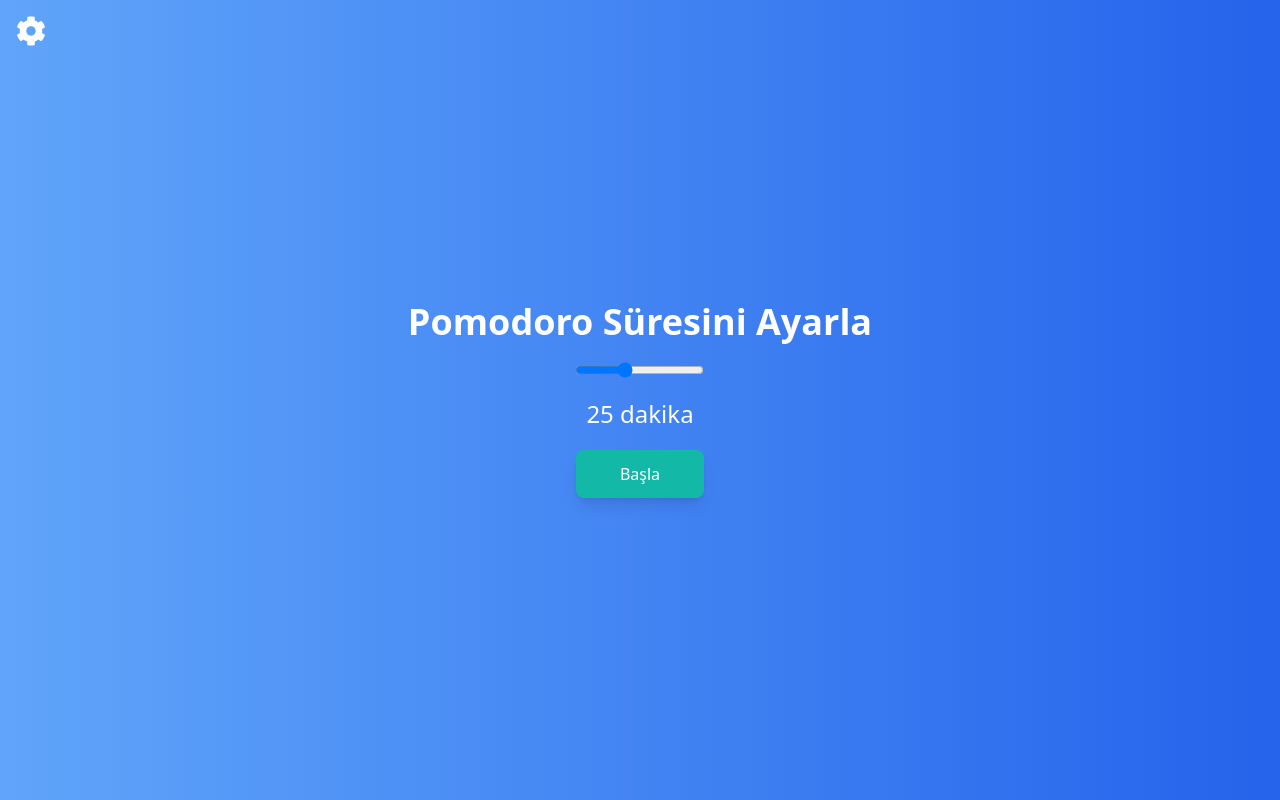
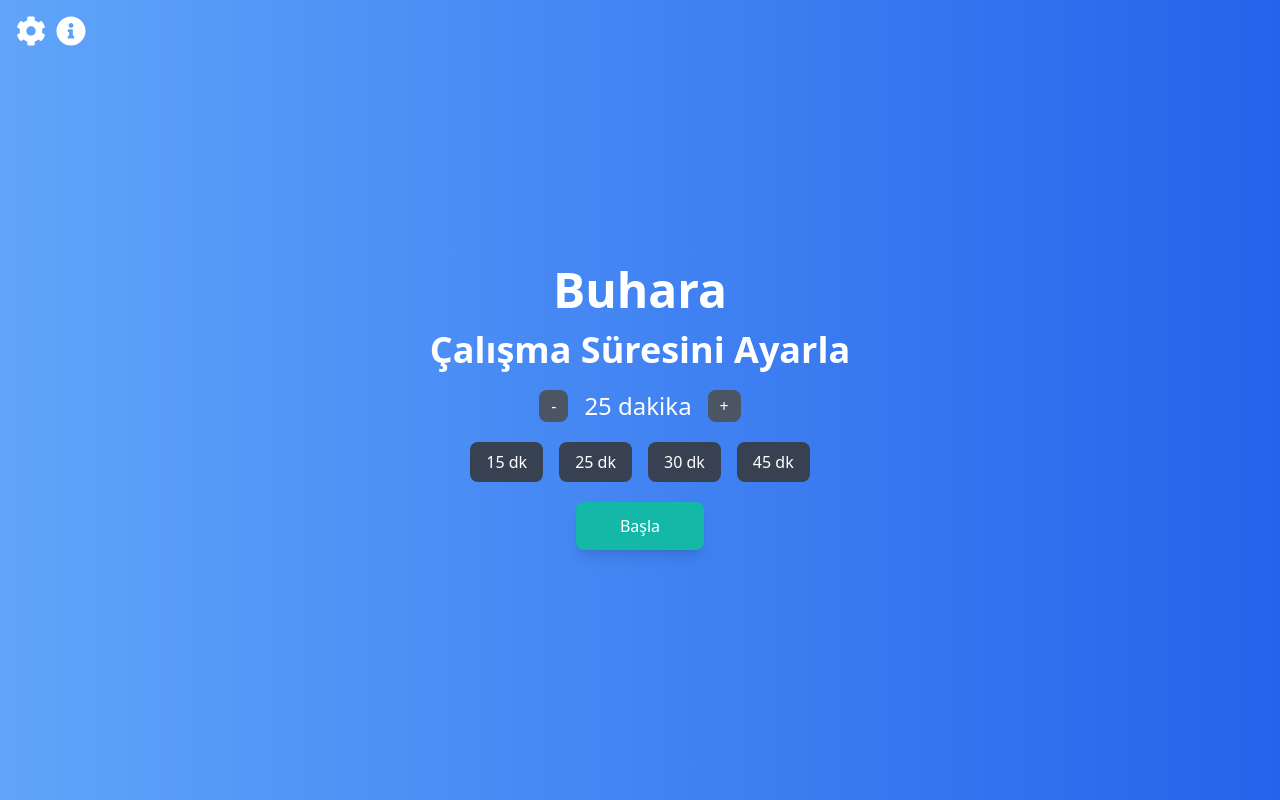
Before and after one commit to aspidisu/buhara, a Next.js app: page / in a window 1280 px wide. Built offline with nearby package versions, Linux system fonts and the light colour scheme.

Commit message:
bilgi butonu eklendi, zaman seçim menüzü düzenlendi, not ekleme fonksiyonu getirildi

```diff
--- a/app/components/pomordro-timer.jsx
+++ b/app/components/pomordro-timer.jsx
@@ -1,6 +1,6 @@
 "use client";
 import { useState, useEffect } from "react";
-import { FaCog } from "react-icons/fa";
+import { FaCog, FaInfoCircle } from "react-icons/fa";
 
 const PomodoroTimer = () => {
   const [time, setTime] = useState(1500);
@@ -11,11 +11,15 @@ const PomodoroTimer = () => {
   const [isSettingTime, setIsSettingTime] = useState(true);
   const [selectedTime, setSelectedTime] = useState(25);
   const [showSettings, setShowSettings] = useState(false);
+  const [showInfo, setShowInfo] = useState(false);
+
   const [bgColor, setBgColor] = useState(
     "bg-gradient-to-r from-blue-400 to-blue-600"
   );
   const [startButtonColor, setStartButtonColor] = useState("bg-teal-500");
   const [resetButtonColor, setResetButtonColor] = useState("bg-gray-600");
+  const [notes, setNotes] = useState([]);
+  const [newNote, setNewNote] = useState("");
 
   const quotes = [
     "Başarı, sürekli çaba gerektirir.",
@@ -95,6 +99,7 @@ const PomodoroTimer = () => {
     setIsSettingTime(true);
     setTime(1500);
     setSelectedTime(25);
+    setNotes([]);
   };
 
   const formatTime = (time) => {
@@ -111,6 +116,20 @@ const PomodoroTimer = () => {
     setIsSettingTime(false);
   };
 
+  const toggleSettings = () => {
+    setShowSettings(!showSettings);
+    if (showInfo) {
+      setShowInfo(false);
+    }
+  };
+
+  const toggleInfo = () => {
+    setShowInfo(!showInfo);
+    if (showSettings) {
+      setShowSettings(false);
+    }
+  };
+
   const handleBgColorChange = (color) => {
     setBgColor(color);
     setShowSettings(false);
@@ -124,6 +143,33 @@ const PomodoroTimer = () => {
     setResetButtonColor(color);
   };
 
+  const increaseTime = () => {
+    setSelectedTime((prev) => (prev < 60 ? prev + 1 : 60));
+  };
+
+  const decreaseTime = () => {
+    setSelectedTime((prev) => (prev > 5 ? prev - 1 : 5));
+  };
+
+  const quickSetTime = (minutes) => {
+    setSelectedTime(minutes);
+  };
+
+  const handleNoteAdd = () => {
+    if (newNote.trim()) {
+      const remainingTime = formatTime(time);
+      setNotes([...notes, `${newNote} ( ${remainingTime})`]);
+      setNewNote("");
+    }
+  };
+
+  const handleTextareaTransfer = () => {
+    if (newNote.trim() !== "") {
+      setNotes([...notes, { text: newNote, time: formatTime(time) }]);
+      setNewNote("");
+    }
+  };
+
   return (
     <div
       className={`${bgColor} flex flex-col items-center justify-center h-screen text-white font-sans`}
@@ -131,25 +177,58 @@ const PomodoroTimer = () => {
       <div className="absolute top-4 left-4">
         <FaCog
           className="text-3xl cursor-pointer hover:text-gray-300 transition"
-          onClick={() => setShowSettings(!showSettings)}
+          onClick={toggleSettings}
         />
       </div>
+
+      <div className="absolute top-4 left-14">
+        <FaInfoCircle
+          className="text-3xl cursor-pointer hover:text-gray-300 transition"
+          onClick={toggleInfo}
+        />
+      </div>
+
+      {showInfo && (
+        <div className="absolute text-xl max-sm:text-base top-20 max-sm:top-16 left-4 bg-white text-black rounded-lg shadow-lg p-4 z-10 w-[30rem]">
+          <h3 className="mb-4 font-semibold">Buhara Nasıl Çalışır?</h3>
+          <div className="flex flex-wrap gap-5">
+            <p>
+              Buhara, çalışma sürelerinizi daha verimli hale getirmek için
+              tasarlanmış bir uygulamadır. Uygulama, istediğiniz çalışma
+              süresini seçmenize olanak tanır ve bu süre boyunca tamamen
+              odaklanarak çalışmanızı sağlar.
+            </p>
+            <p>
+              {" "}
+              Çalışma süresi sona erdiğinde, 5 dakikalık kısa bir ara
+              verirsiniz. Bu ara, zihninizi dinlendirmek ve odaklanmanızı
+              tazelemek için önemlidir.{" "}
+            </p>
+            <p>
+              Uygulama, belirlediğiniz süreleri tutarak size geri bildirim
+              sağlar. Böylece, çalışma alışkanlıklarınızı takip edebilir ve
+              gerektiğinde ayarlamalar yapabilirsiniz. Buhara, verimliliğinizi
+              artırmak ve tükenmişliği önlemek amacıyla geliştirilmiştir.
+            </p>
+          </div>
+        </div>
+      )}
 
       {showSettings && (
         <div className="absolute text-xl max-sm:text-base top-20 max-sm:top-16 left-4 bg-white text-black rounded-lg shadow-lg p-4 z-10">
           <h3 className="mb-4">Arka Plan Rengini Seç</h3>
           <div className="flex flex-wrap gap-2">
             {[
-              "bg-gradient-to-r from-blue-400 to-blue-600",
-              "bg-gradient-to-r from-green-400 to-green-600",
-              "bg-gradient-to-r from-red-400 to-red-600",
-              "bg-gradient-to-r from-yellow-400 to-yellow-600",
-              "bg-gradient-to-r from-purple-400 to-purple-600",
-              "bg-gradient-to-r from-pink-400 to-pink-600",
-              "bg-gradient-to-r from-indigo-400 to-indigo-600",
-              "bg-gradient-to-r from-teal-400 to-teal-600",
-              "bg-gradient-to-r from-gray-400 to-gray-600",
-              "bg-gradient-to-r from-orange-400 to-orange-600",
+              "bg-gradient-to-r from-blue-400 via-blue-500 to-blue-600",
+              "bg-gradient-to-r from-green-400 via-green-500 to-green-600",
+              "bg-gradient-to-r from-red-400 via-red-500 to-red-600",
+              "bg-gradient-to-r from-yellow-400 via-yellow-500 to-yellow-600",
+              "bg-gradient-to-r from-purple-400 via-purple-500 to-purple-600",
+              "bg-gradient-to-r from-pink-400 via-pink-500 to-pink-600",
+              "bg-gradient-to-r from-indigo-400 via-indigo-500 to-indigo-600",
+              "bg-gradient-to-r from-teal-400 via-teal-500 to-teal-600",
+              "bg-gradient-to-r from-gray-400 via-gray-500 to-gray-600",
+              "bg-gradient-to-r from-orange-400 via-orange-500 to-orange-600",
             ].map((colorClass, index) => (
               <div
                 key={index}
@@ -207,19 +286,36 @@ const PomodoroTimer = () => {
 
       {isSettingTime ? (
         <div className="flex flex-col items-center">
+          <h1 className="text-5xl font-bold my-4">Buhara</h1>
           <h2 className="text-4xl max-sm:text-center font-semibold mb-5">
-            Pomodoro Süresini Ayarla
+            Çalışma Süresini Ayarla
           </h2>
-          <input
-            type="range"
-            min="5"
-            max="60"
-            value={selectedTime}
-            onChange={(e) => setSelectedTime(e.target.value)}
-            className="mb-5"
-            step="1"
-          />
-          <p className="text-2xl mb-5">{selectedTime} dakika</p>
+          <div className="flex items-center gap-4 mb-5">
+            <button
+              className="bg-gray-600 px-3 py-1 rounded-lg"
+              onClick={decreaseTime}
+            >
+              -
+            </button>
+            <p className="text-2xl">{selectedTime} dakika</p>
+            <button
+              className="bg-gray-600 px-3 py-1 rounded-lg"
+              onClick={increaseTime}
+            >
+              +
+            </button>
+          </div>
+          <div className="flex gap-4 mb-5">
+            {[15, 25, 30, 45].map((minute) => (
+              <button
+                key={minute}
+                className="bg-gray-700 px-4 py-2 rounded-lg hover:bg-opacity-80 transition"
+                onClick={() => quickSetTime(minute)}
+              >
+                {minute} dk
+              </button>
+            ))}
+          </div>
           <button
             className={`w-32 py-3 ${startButtonColor} hover:bg-opacity-70 transition-all duration-300 rounded-lg shadow-lg`}
             onClick={startTimerWithSelectedTime}
@@ -229,8 +325,9 @@ const PomodoroTimer = () => {
         </div>
       ) : (
         <>
-          <h2 className="text-4xl max-sm:text-center font-semibold mb-5">
-            Buhara Pomodoro Zamanlayıcı
+          <div className="flex flex-col items-center justify-center">
+            <h2 className="text-5xl max-sm:text-center font-bold mb-5">
+              Buhara
             </h2>{" "}
             <h1 className="text-6xl mb-5">{formatTime(time)}</h1>
             <div className="flex gap-5">
@@ -247,11 +344,43 @@ const PomodoroTimer = () => {
                 Sıfırla
               </button>
             </div>
-          {quoteVisible && (
-            <div className="mt-10 text-center">
-              <p className="text-xl italic">{motivationalQuote}</p>
+            <div
+              className={`mt-10 text-2xl max-sm:text-xl text-center transition-opacity duration-500 ${
+                quoteVisible ? "opacity-100" : "opacity-0"
+              }`}
+            >
+              {motivationalQuote || "İşinize odaklanın!"}
             </div>
-          )}
+            <div className="mt-10 flex items-start justify-center">
+              <textarea
+                className="bg-gray-700 w-80 p-4 rounded-lg text-white mb-4"
+                placeholder="Not ekle..."
+                value={newNote}
+                onChange={(e) => setNewNote(e.target.value)}
+              ></textarea>
+              <button
+                className="bg-green-500 px-4 py-2 rounded-lg ml-2"
+                onClick={handleNoteAdd}
+              >
+                Not Ekle
+              </button>
+            </div>{" "}
+            <div className="mx-3">
+              <h4 className="text-2xl font-semibold  mt-4 mb-2 text-center">
+                Notlar
+              </h4>
+              <div className="flex items-center justify-center gap-5 flex-wrap">
+                {notes.map((note, index) => (
+                  <textarea
+                    key={index}
+                    value={note}
+                    readOnly
+                    className="w-80 h-24 mb-2 p-2 border-gray-300 rounded-lg bg-gray-700 "
+                  />
+                ))}
+              </div>
+            </div>
+          </div>
         </>
       )}
     </div>
--- a/app/layout.jsx
+++ b/app/layout.jsx
@@ -16,7 +16,7 @@ export default function RootLayout({ children }) {
   return (
     <html lang="tr">
       <body
-        className={`${geistSans.variable} ${geistMono.variable} antialiased`}
+        className={`${geistSans.variable} ${geistMono.variable} antialiased h-screen`}
       >
         {children}
       </body>
--- a/app/page.jsx
+++ b/app/page.jsx
@@ -1,8 +1,8 @@
 import PomodoroTimer from "./components/pomordro-timer";
 
 export const metadata = {
-  title: "Buhara Pomodoro Zamanlayıcı",
-  description: "Buhara Pomodoro Zamanlayıcı",
+  title: "Buhara ",
+  description: "Buhara ",
 };
 
 export default function Home() {
--- a/package.json
+++ b/package.json
@@ -1,6 +1,6 @@
 {
   "name": "altay-pomodoro",
-  "version": "1.0.1",
+  "version": "1.0.2",
   "private": true,
   "scripts": {
     "dev": "next dev",
```
Lines whose indentation alone changed are shown as unchanged.
